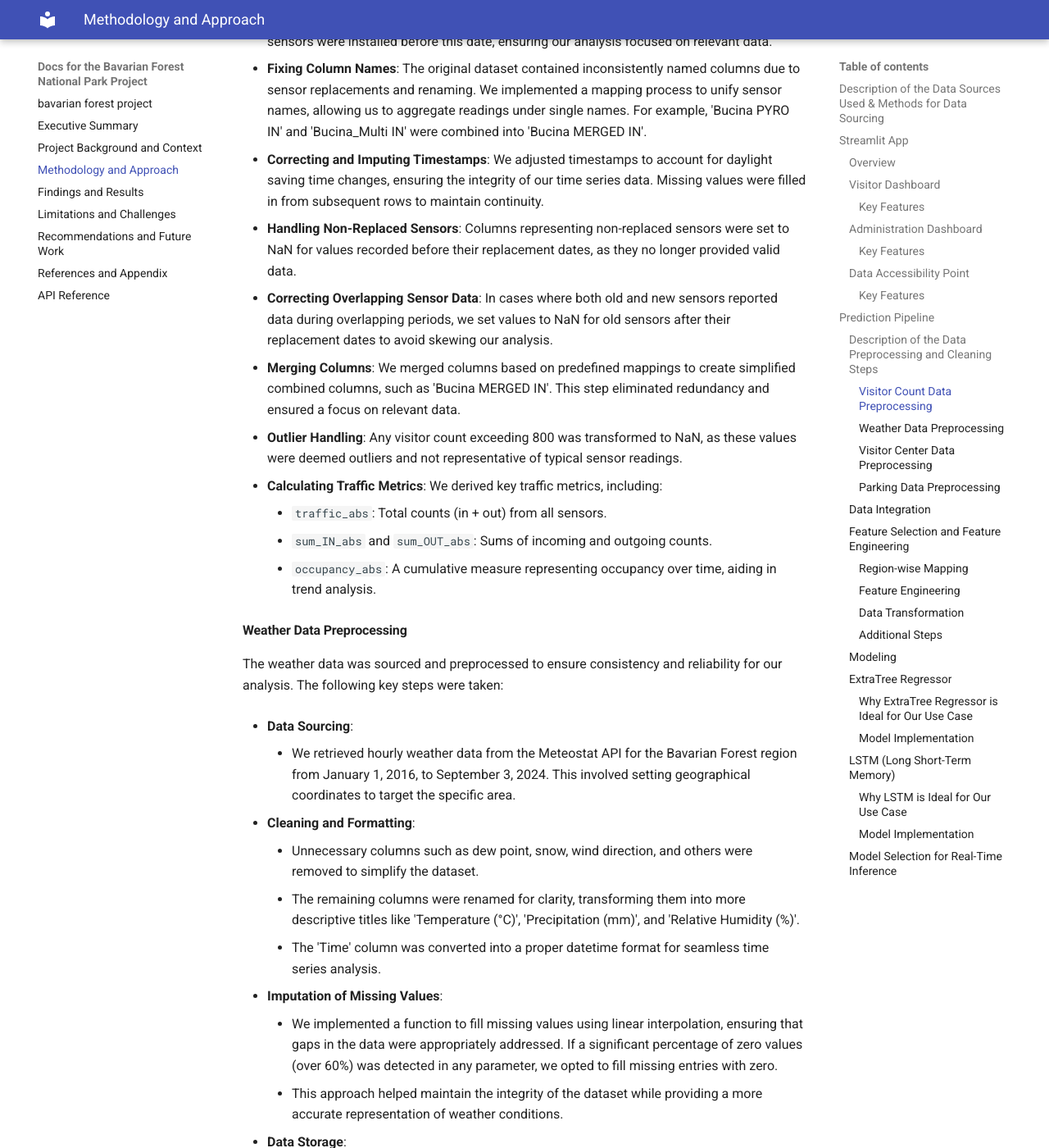
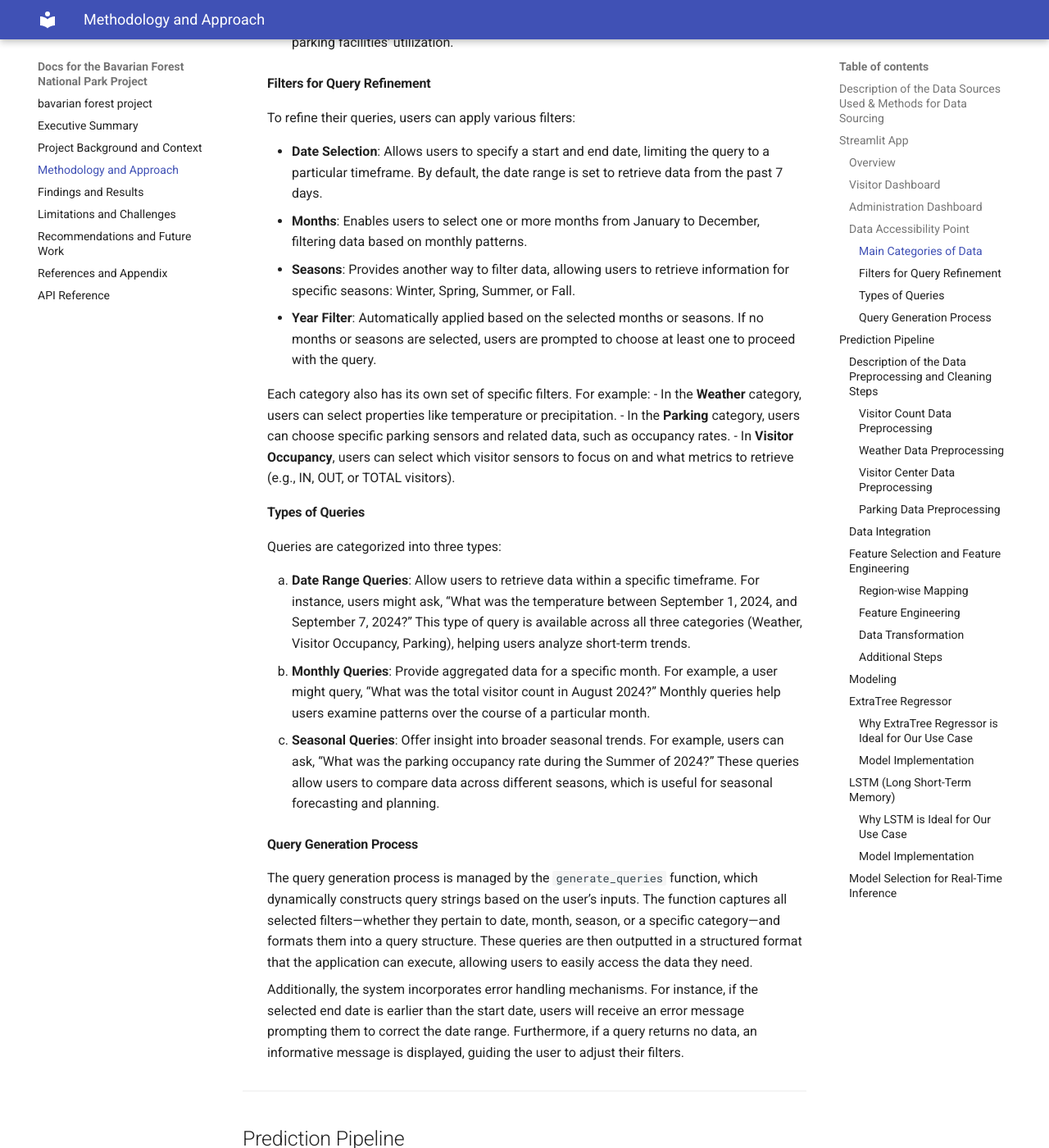
Before and after one commit to m-mango/bavarian-forest-visitor-monitoring-dssgx-24, an MkDocs documentation site: the page built from docs/methodology-and-approach.md, in a window 1280 px wide and 1400 px high, scrolled down 4105 px. Shown: the whole window at 82% size. Built offline with MkDocs 1.6.1 and Material for MkDocs 9.7.7, drawn with Linux system fonts in a browser that asks for light colours; some of the changed text lies outside the part shown.

Commit message:
complete documented the steeamlit app

```diff
--- a/docs/methodology-and-approach.md
+++ b/docs/methodology-and-approach.md
@@ -24,8 +24,6 @@ We have built an end-to-end solution through our Streamlit app, which features t
 ### Visitor Dashboard
 
 The Visitor Dashboard serves as a comprehensive tool for visitors to the Bavarian Forest National Park, offering real-time data and insights to enhance their experience.
-
-#### Key Features
 
 1. **Real-Time Weather Data**:
     - We have integrated real-time weather data from Metostat for the upcoming week, ensuring visitors have accurate information about current conditions.
@@ -62,12 +60,9 @@ The Visitor Dashboard serves as a comprehensive tool for visitors to the Bavaria
 
 ---
 
-
 ### Administration Dashboard
 
 The Administration Dashboard is designed to assist park management in making strategic decisions based on comprehensive data and analytics. It provides essential insights into visitor counts and parking occupancy to optimize operational efficiency.
-
-#### Key Features
 
 1. **Forecasted Hourly Predictions**:
     - The dashboard presents the distribution of forecasted visitor traffic across the park for the next seven days, allowing administrators to anticipate visitor flows and plan resources accordingly.
@@ -87,8 +82,6 @@ The Administration Dashboard is designed to assist park management in making str
 
 The Data Accessibility Point provides park administration with a seamless interface for managing and querying important data. It includes features for both uploading and downloading data, ensuring efficient data handling.
 
-#### Key Features
-
 1. **Data Upload Section**:
     - Administrators can upload data related to:
 
@@ -105,6 +98,51 @@ The Data Accessibility Point provides park administration with a seamless interf
         - **Visitor Count Centers**
         - **Other Categories**
     - A preview of the selected data will be available, ensuring that users can verify the information before downloading.
+
+3. **Quering Data Section**:
+
+    The query section of the Streamlit application is designed to enable users to access and analyze data related to three main categories: **Weather**, **Visitor Occupancy**, and **Parking**. Users can apply various filters such as date ranges, months, and seasons to customize their queries. Based on these selected criteria, the application generates specific queries to retrieve data points from the underlying dataset. This feature allows users to efficiently extract relevant insights.
+
+    #### Main Categories of Data
+
+    1. **Weather Data**: Includes properties like temperature, precipitation, wind speed, relative humidity, and sunshine duration. Users can retrieve meteorological information for specific time periods or analyze patterns across months and seasons.
+
+    2. **Visitor Occupancy**: Provides data from various visitor sensors, which include metrics such as the number of visitors entering ("IN"), exiting ("OUT"), or the total number of visitors ("TOTAL") at specific locations. This data helps to monitor and predict visitor flow within the park.
+
+    3. **Parking**: Captures data from parking sensors, such as occupancy levels, parking capacity, and occupancy rates. This information is useful for managing and analyzing parking facilities' utilization.
+
+    #### Filters for Query Refinement
+
+    To refine their queries, users can apply various filters:
+
+    - **Date Selection**: Allows users to specify a start and end date, limiting the query to a particular timeframe. By default, the date range is set to retrieve data from the past 7 days.
+
+    - **Months**: Enables users to select one or more months from January to December, filtering data based on monthly patterns.
+
+    - **Seasons**: Provides another way to filter data, allowing users to retrieve information for specific seasons: Winter, Spring, Summer, or Fall.
+
+    - **Year Filter**: Automatically applied based on the selected months or seasons. If no months or seasons are selected, users are prompted to choose at least one to proceed with the query.
+
+    Each category also has its own set of specific filters. For example:
+    - In the **Weather** category, users can select properties like temperature or precipitation.
+    - In the **Parking** category, users can choose specific parking sensors and related data, such as occupancy rates.
+    - In **Visitor Occupancy**, users can select which visitor sensors to focus on and what metrics to retrieve (e.g., IN, OUT, or TOTAL visitors).
+
+    #### Types of Queries
+
+    Queries are categorized into three types:
+
+    1. **Date Range Queries**: Allow users to retrieve data within a specific timeframe. For instance, users might ask, “What was the temperature between September 1, 2024, and September 7, 2024?” This type of query is available across all three categories (Weather, Visitor Occupancy, Parking), helping users analyze short-term trends.
+
+    2. **Monthly Queries**: Provide aggregated data for a specific month. For example, a user might query, “What was the total visitor count in August 2024?” Monthly queries help users examine patterns over the course of a particular month.
+
+    3. **Seasonal Queries**: Offer insight into broader seasonal trends. For example, users can ask, “What was the parking occupancy rate during the Summer of 2024?” These queries allow users to compare data across different seasons, which is useful for seasonal forecasting and planning.
+
+    #### Query Generation Process
+
+    The query generation process is managed by the `generate_queries` function, which dynamically constructs query strings based on the user’s inputs. The function captures all selected filters—whether they pertain to date, month, season, or a specific category—and formats them into a query structure. These queries are then outputted in a structured format that the application can execute, allowing users to easily access the data they need.
+
+    Additionally, the system incorporates error handling mechanisms. For instance, if the selected end date is earlier than the start date, users will receive an error message prompting them to correct the date range. Furthermore, if a query returns no data, an informative message is displayed, guiding the user to adjust their filters.
 
 ---
 
```
